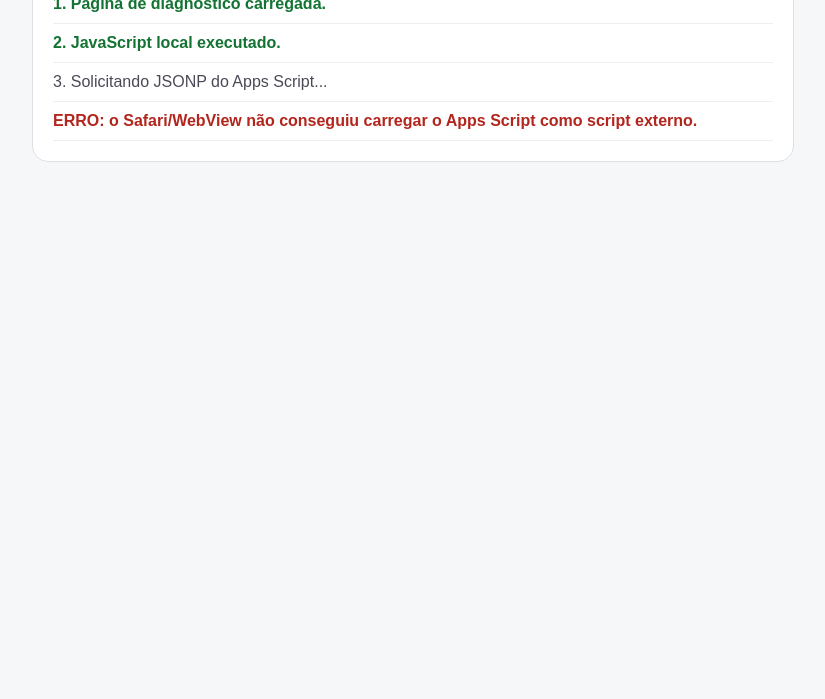
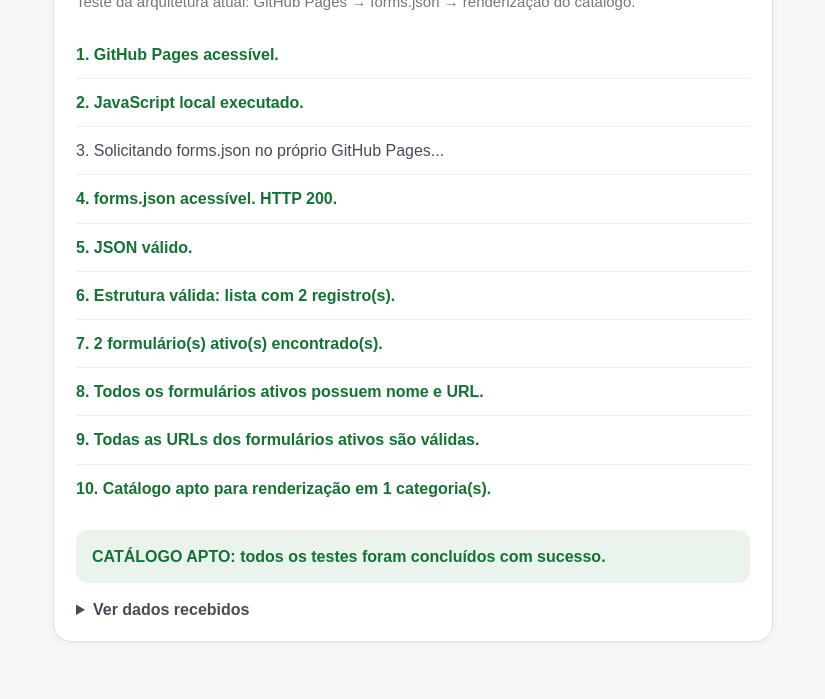
Before and after one commit to srcarneiro1/catalogo-formularios-unilog, a plain HTML site: page diagnostico.html in a window 1280 px wide. Shown: the part 101-800 px from the top of the page, without its empty margins (227-1052 px from the left). Drawn offline with Linux system fonts and the light colour scheme.

Commit message:
Update diagnostic page for forms.json architecture

```diff
--- a/diagnostico.html
+++ b/diagnostico.html
@@ -3,65 +3,149 @@
 <head>
   <meta charset="UTF-8">
   <meta name="viewport" content="width=device-width, initial-scale=1.0, viewport-fit=cover">
-  <title>Diagnóstico do Catálogo</title>
+  <meta name="theme-color" content="#494a56">
+  <title>Diagnóstico do Catálogo | Unilog Express</title>
+
   <style>
+    :root {
+      --cinza: #494a56;
+      --vermelho: #db0812;
+      --fundo: #f6f7f9;
+      --borda: #dde1e6;
+      --ok: #137333;
+      --aviso: #9a6700;
+      --erro: #b3261e;
+    }
+
+    * {
+      box-sizing: border-box;
+    }
+
+    html,
     body {
       margin: 0;
-      padding: 24px;
-      font-family: Arial, sans-serif;
-      background: #f6f7f9;
-      color: #494a56;
+      width: 100%;
+      min-height: 100%;
+      background: var(--fundo);
+      color: var(--cinza);
+      font-family: Arial, Helvetica, sans-serif;
+    }
+
+    body {
+      min-height: 100vh;
+      min-height: 100dvh;
+      padding: 24px max(16px, env(safe-area-inset-right)) 32px max(16px, env(safe-area-inset-left));
     }
 
     .box {
+      width: 100%;
       max-width: 720px;
       margin: 0 auto;
       background: #fff;
-      border: 1px solid #dde1e6;
-      border-radius: 16px;
-      padding: 20px;
+      border: 1px solid var(--borda);
+      border-radius: 18px;
+      padding: 22px;
+      box-shadow: 0 2px 8px rgba(0, 0, 0, 0.04);
     }
 
     h1 {
-      margin-top: 0;
-      font-size: 22px;
+      margin: 0 0 6px;
+      font-size: clamp(24px, 5vw, 34px);
+      line-height: 1.15;
+    }
+
+    .subtitulo {
+      margin: 0 0 18px;
+      color: #747681;
+      font-size: 15px;
+      line-height: 1.45;
     }
 
     .linha {
-      padding: 10px 0;
-      border-bottom: 1px solid #eee;
+      padding: 12px 0;
+      border-bottom: 1px solid #eeeeef;
       word-break: break-word;
+      font-size: 16px;
+      line-height: 1.45;
+    }
+
+    .linha:last-child {
+      border-bottom: 0;
     }
 
     .ok {
-      color: #137333;
+      color: var(--ok);
+      font-weight: 700;
+    }
+
+    .aviso {
+      color: var(--aviso);
       font-weight: 700;
     }
 
     .erro {
-      color: #b3261e;
+      color: var(--erro);
+      font-weight: 700;
+    }
+
+    .resultado-final {
+      margin-top: 18px;
+      padding: 15px 16px;
+      border-radius: 12px;
+      font-weight: 700;
+      line-height: 1.45;
+    }
+
+    .resultado-final.ok {
+      background: #eaf4ec;
+    }
+
+    .resultado-final.erro {
+      background: #fcebea;
+    }
+
+    details {
+      margin-top: 18px;
+    }
+
+    summary {
+      cursor: pointer;
       font-weight: 700;
     }
 
     pre {
+      margin: 12px 0 0;
       white-space: pre-wrap;
       word-break: break-word;
       background: #f3f4f6;
       padding: 12px;
       border-radius: 10px;
       font-size: 12px;
+      line-height: 1.4;
+      overflow: auto;
     }
   </style>
 </head>
+
 <body>
-  <div class="box">
+  <main class="box">
     <h1>Diagnóstico do Catálogo</h1>
+    <p class="subtitulo">
+      Teste da arquitetura atual: GitHub Pages → forms.json → renderização do catálogo.
+    </p>
+
     <div id="status"></div>
-  </div>
+    <div id="final"></div>
+    <div id="detalhes"></div>
+  </main>
 
   <script>
+    (function () {
       var statusEl = document.getElementById("status");
-    var terminou = false;
+      var finalEl = document.getElementById("final");
+      var detalhesEl = document.getElementById("detalhes");
+      var erros = 0;
+      var avisos = 0;
 
       function registrar(texto, classe) {
         var div = document.createElement("div");
@@ -70,46 +154,160 @@
         statusEl.appendChild(div);
       }
 
-    registrar("1. Página de diagnóstico carregada.", "ok");
-    registrar("2. JavaScript local executado.", "ok");
+      function falhar(texto) {
+        erros += 1;
+        registrar(texto, "erro");
+      }
 
-    window.testeJSONP = function (dados) {
-      terminou = true;
+      function avisar(texto) {
+        avisos += 1;
+        registrar(texto, "aviso");
+      }
 
-      registrar("4. Callback JSONP executado.", "ok");
+      function sucesso(texto) {
+        registrar(texto, "ok");
+      }
 
-      if (Array.isArray(dados)) {
-        registrar("5. API retornou " + dados.length + " formulário(s).", "ok");
+      function urlValida(url) {
+        try {
+          var endereco = new URL(String(url || ""));
+          return endereco.protocol === "https:" || endereco.protocol === "http:";
+        } catch (erro) {
+          return false;
+        }
+      }
 
+      function finalizar() {
+        var div = document.createElement("div");
+
+        if (erros === 0) {
+          div.className = "resultado-final ok";
+          div.textContent = avisos === 0
+            ? "CATÁLOGO APTO: todos os testes foram concluídos com sucesso."
+            : "CATÁLOGO APTO: não foram encontrados erros. Há " + avisos + " aviso(s) para revisão.";
+        } else {
+          div.className = "resultado-final erro";
+          div.textContent = "CATÁLOGO COM FALHA: foram encontrados " + erros + " erro(s).";
+        }
+
+        finalEl.innerHTML = "";
+        finalEl.appendChild(div);
+      }
+
+      sucesso("1. GitHub Pages acessível.");
+      sucesso("2. JavaScript local executado.");
+
+      var xhr = new XMLHttpRequest();
+      var url = "forms.json?t=" + new Date().getTime();
+
+      registrar("3. Solicitando forms.json no próprio GitHub Pages...");
+
+      xhr.open("GET", url, true);
+      xhr.timeout = 12000;
+
+      xhr.onreadystatechange = function () {
+        if (xhr.readyState !== 4) {
+          return;
+        }
+
+        if (xhr.status < 200 || xhr.status >= 300) {
+          falhar("4. Não foi possível acessar forms.json. HTTP " + xhr.status + ".");
+          finalizar();
+          return;
+        }
+
+        sucesso("4. forms.json acessível. HTTP " + xhr.status + ".");
+
+        var dados;
+
+        try {
+          dados = JSON.parse(xhr.responseText);
+          sucesso("5. JSON válido.");
+        } catch (erro) {
+          falhar("5. forms.json contém JSON inválido: " + erro.message);
+          finalizar();
+          return;
+        }
+
+        if (!Array.isArray(dados)) {
+          falhar("6. A raiz do forms.json não é uma lista.");
+          finalizar();
+          return;
+        }
+
+        sucesso("6. Estrutura válida: lista com " + dados.length + " registro(s).");
+
+        var ativos = dados.filter(function (item) {
+          return item && item.ativo !== false;
+        });
+
+        if (ativos.length === 0) {
+          avisar("7. Nenhum formulário ativo foi encontrado.");
+        } else {
+          sucesso("7. " + ativos.length + " formulário(s) ativo(s) encontrado(s).");
+        }
+
+        var incompletos = [];
+        var urlsInvalidas = [];
+
+        ativos.forEach(function (item, indice) {
+          var identificador = item && (item.nome || item.id || ("registro " + (indice + 1)));
+
+          if (!item || !String(item.nome || "").trim() || !String(item.url || "").trim()) {
+            incompletos.push(identificador);
+          }
+
+          if (item && item.url && !urlValida(item.url)) {
+            urlsInvalidas.push(identificador);
+          }
+        });
+
+        if (incompletos.length === 0) {
+          sucesso("8. Todos os formulários ativos possuem nome e URL.");
+        } else {
+          falhar("8. Registro(s) incompleto(s): " + incompletos.join(", ") + ".");
+        }
+
+        if (urlsInvalidas.length === 0) {
+          sucesso("9. Todas as URLs dos formulários ativos são válidas.");
+        } else {
+          falhar("9. URL(s) inválida(s): " + urlsInvalidas.join(", ") + ".");
+        }
+
+        var categorias = {};
+        ativos.forEach(function (item) {
+          var categoria = String((item && item.categoria) || "Outros").trim() || "Outros";
+          categorias[categoria] = true;
+        });
+
+        sucesso("10. Catálogo apto para renderização em " + Object.keys(categorias).length + " categoria(s).");
+
+        var details = document.createElement("details");
+        var summary = document.createElement("summary");
         var pre = document.createElement("pre");
+
+        summary.textContent = "Ver dados recebidos";
         pre.textContent = JSON.stringify(dados, null, 2);
-        statusEl.appendChild(pre);
-      } else {
-        registrar("5. A resposta não é uma lista válida.", "erro");
-      }
+
+        details.appendChild(summary);
+        details.appendChild(pre);
+        detalhesEl.appendChild(details);
+
+        finalizar();
       };
 
-    var api = "https://script.google.com/macros/s/AKfycbyv2A1g7eDeUYWGA5v-ifRCnH9okVB8v0HV2p3FK-7btvTKjflU_QyyxQMjJe7qp_qtPw/exec";
-    var src = api + "?callback=testeJSONP&t=" + new Date().getTime();
-
-    registrar("3. Solicitando JSONP do Apps Script...");
-
-    var script = document.createElement("script");
-    script.src = src;
-    script.async = true;
-
-    script.onerror = function () {
-      terminou = true;
-      registrar("ERRO: o Safari/WebView não conseguiu carregar o Apps Script como script externo.", "erro");
+      xhr.onerror = function () {
+        falhar("4. O navegador não conseguiu carregar forms.json.");
+        finalizar();
       };
 
-    document.body.appendChild(script);
+      xhr.ontimeout = function () {
+        falhar("4. Tempo limite de 12 segundos ao carregar forms.json.");
+        finalizar();
+      };
 
-    setTimeout(function () {
-      if (!terminou) {
-        registrar("ERRO: o script externo não chamou o callback em até 12 segundos.", "erro");
-      }
-    }, 12000);
+      xhr.send();
+    })();
   </script>
 </body>
 </html>
```
Lines whose indentation alone changed are shown as unchanged.
